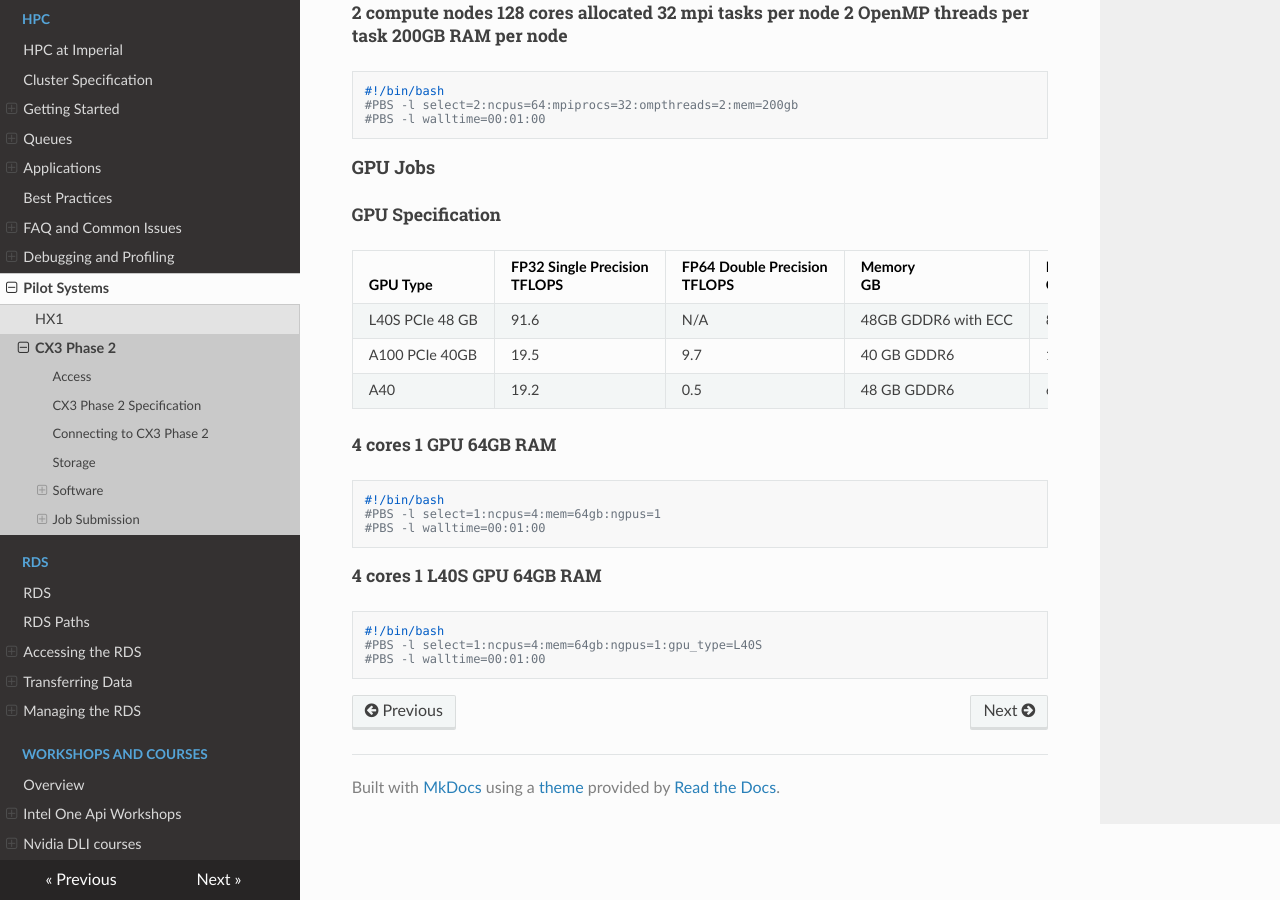
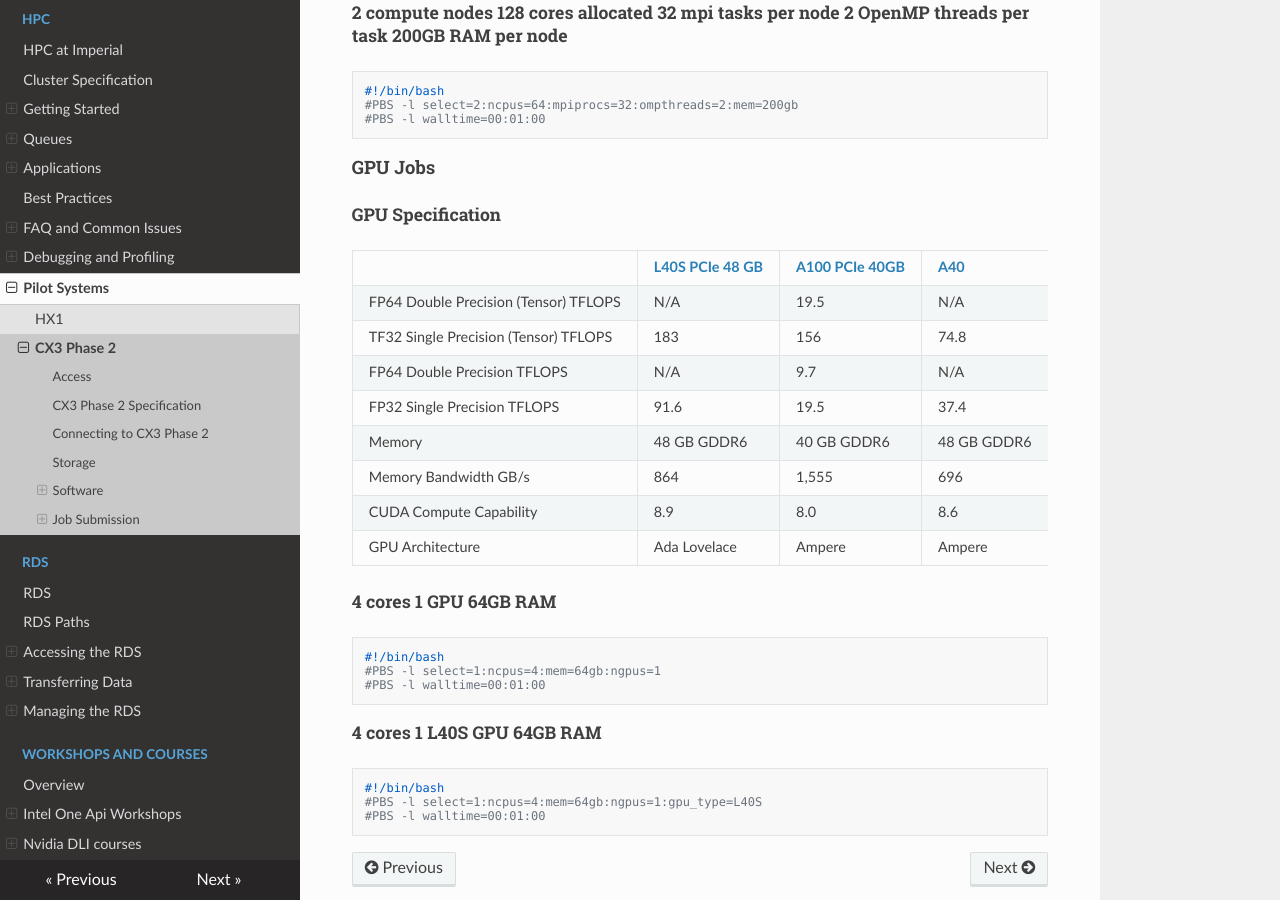
Before and after one commit to ImperialCollegeLondon/icl-rcs-user-guide, an MkDocs documentation site: the page built from docs/hpc/pilot/cx3-phase2.md, in a window 1280 px wide and 900 px high, scrolled down 6166 px. Built offline with MkDocs 1.6.1, drawn with Linux system fonts in a browser that asks for light colours; nearby versions of some CDN libraries.

Commit message:
Updated Spec

```diff
--- a/docs/hpc/pilot/cx3-phase2.md
+++ b/docs/hpc/pilot/cx3-phase2.md
@@ -250,11 +250,18 @@ The number in ncpus and mpiprocs is per-node so here we have a total of 128 mpi
 
 #### GPU Jobs
 ##### GPU Specification
-| GPU Type | FP32 Single Precision<br>TFLOPS | FP64 Double Precision<br>TFLOPS | Memory<br>GB | Memory Bandwidth<br>GB/s | CUDA Compute Capability | GPU Architecture |
-| -------- | -------------------------- | -------------------------- | ------------ | ------------------------ | ----------------------- | ---------------- |
-| L40S PCIe 48 GB | 91.6 | N/A | 48GB GDDR6 with ECC | 	864 | 8.9| Ada Lovelace|
-| A100 PCIe 40GB | 19.5 | 9.7 | 40 GB GDDR6 |1,555 | 8.0 | Ampere |
-| A40 | 19.2 | 0.5 | 48 GB GDDR6  | 696 | 8.6 | Ampere |
+
+|  | [L40S PCIe 48 GB](https://resources.nvidia.com/en-us-l40s/l40s-datasheet-28413) | [A100 PCIe 40GB](https://www.nvidia.com/content/dam/en-zz/Solutions/Data-Center/a100/pdf/nvidia-a100-datasheet.pdf) | [A40](https://images.nvidia.com/content/Solutions/data-center/a40/nvidia-a40-datasheet.pdf) |
+| -------- | -------- | -------- | -------- |
+| FP64 Double Precision (Tensor) TFLOPS | N/A | 19.5  | N/A |
+| TF32 Single Precision (Tensor) TFLOPS | 183  | 156  | 74.8 |
+| FP64 Double Precision TFLOPS | N/A | 9.7  | N/A |
+| FP32 Single Precision TFLOPS | 91.6 | 19.5 | 37.4 |
+| Memory | 48 GB GDDR6 | 40 GB GDDR6 | 48 GB GDDR6 |
+| Memory Bandwidth GB/s | 864 | 1,555 | 696 |
+| CUDA Compute Capability | 8.9 | 8.0 | 8.6 |
+| GPU Architecture | Ada Lovelace | Ampere | Ampere |
+
 
 ##### 4 cores 1 GPU 64GB RAM
 
```
